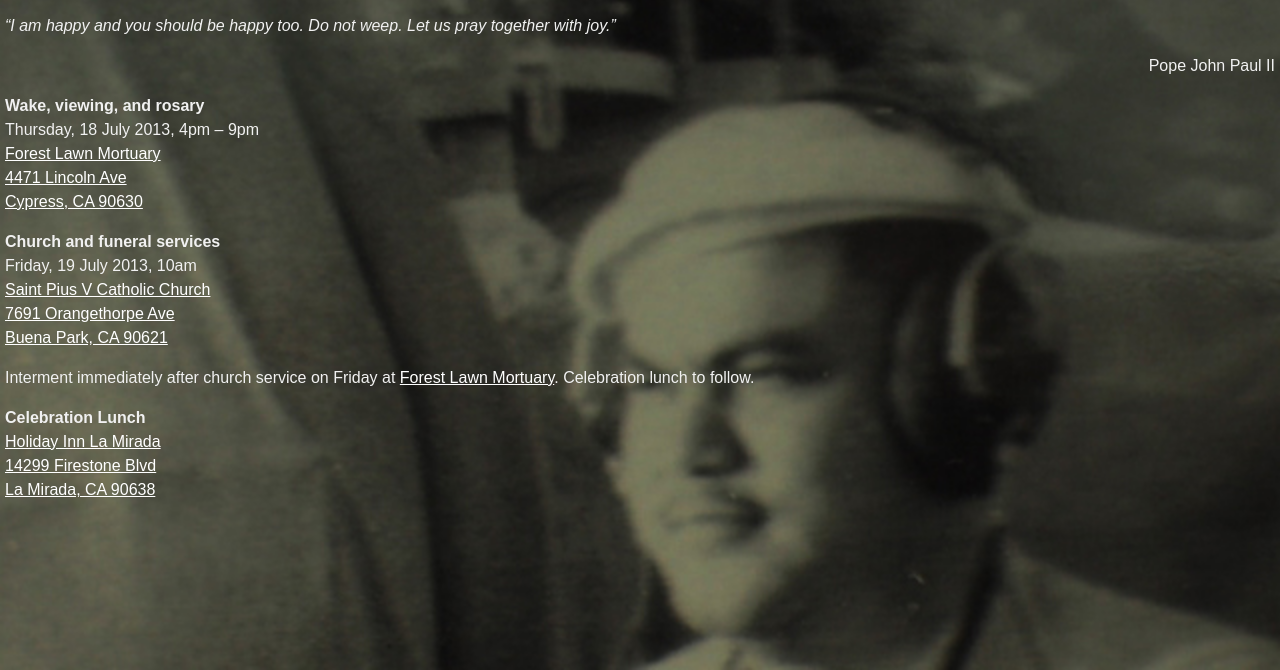
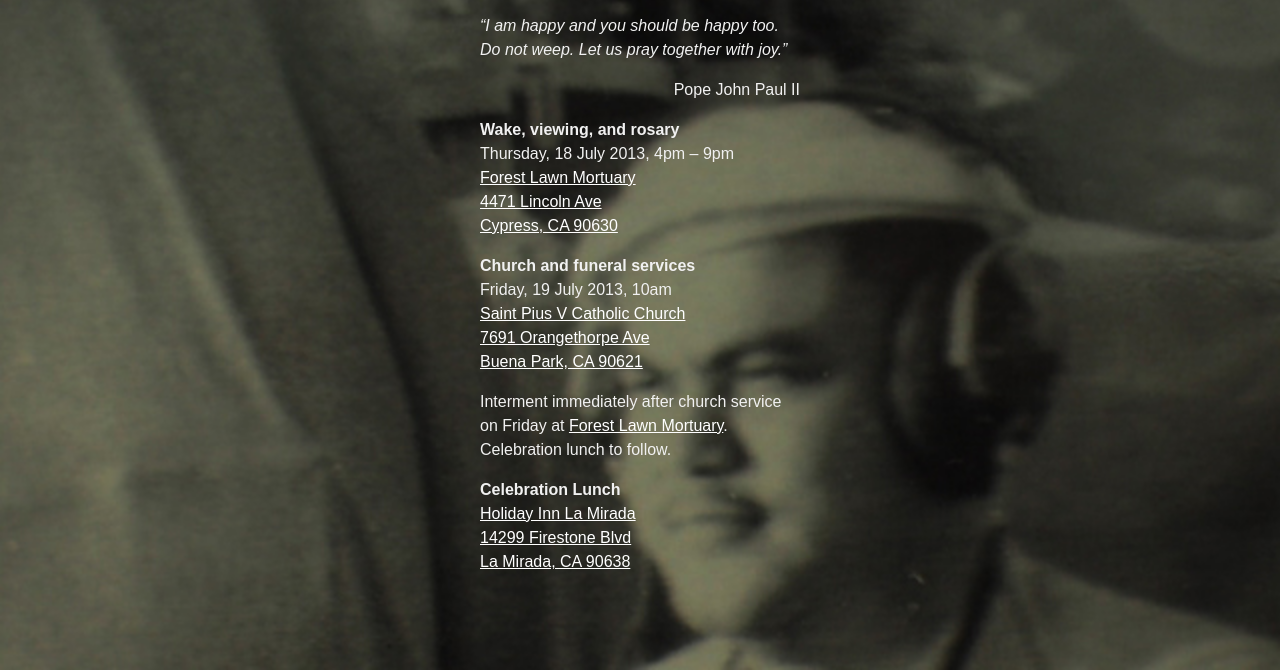
Before and after one commit to bestrada/ponso, a plain HTML site: page index.html in a window 1280 px wide. Shown: the part 130-800 px from the top of the page. Drawn offline with Linux system fonts and the light colour scheme.

Commit message:
updated styles to look better on desktop

```diff
--- a/index.html
+++ b/index.html
@@ -13,23 +13,31 @@
 
 <meta name="viewport" content="width=device-width, initial-scale=1.0, maximum-scale=1.0, user-scalable=no" />
 <style>
-/* CSS Mobile Reset */
+html {
+	background: #333 url('bg.jpg') no-repeat fixed left top;
+	background-size:cover;
+}
+
 html, body
 {
  margin: 0;
  padding: 0;
  border: 0;
 }
-
+@media (min-width:600px) {
+	body {
+		width:320px;
+		margin-left:auto;
+		margin-right:auto;
+	}
+}
 body
 {
  font-family:Arial,  sans-serif;
  line-height:1.5;
  font-size:16px;
- background: #333 url('bg.jpg') no-repeat fixed left top;
- background-size:cover;
+ color: #f1f1f1;
  padding:5px;
- color: #f1f1f1;
  word-wrap: break-word;
  -webkit-text-size-adjust: none;
 }
```
